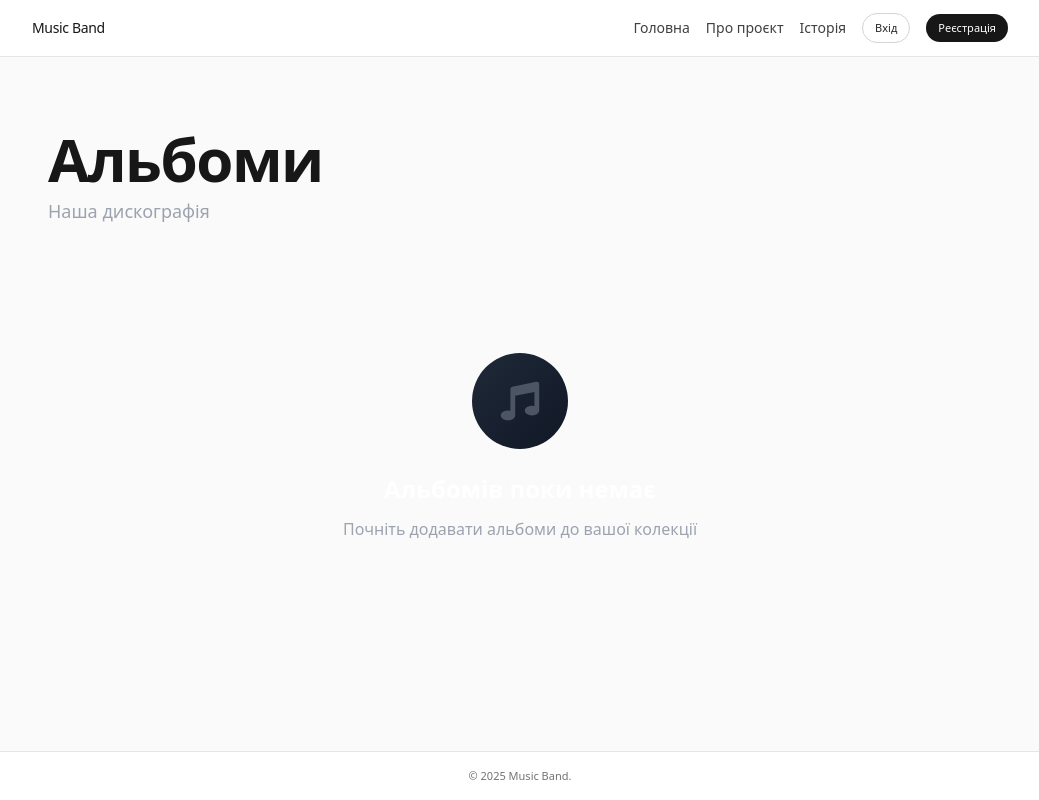
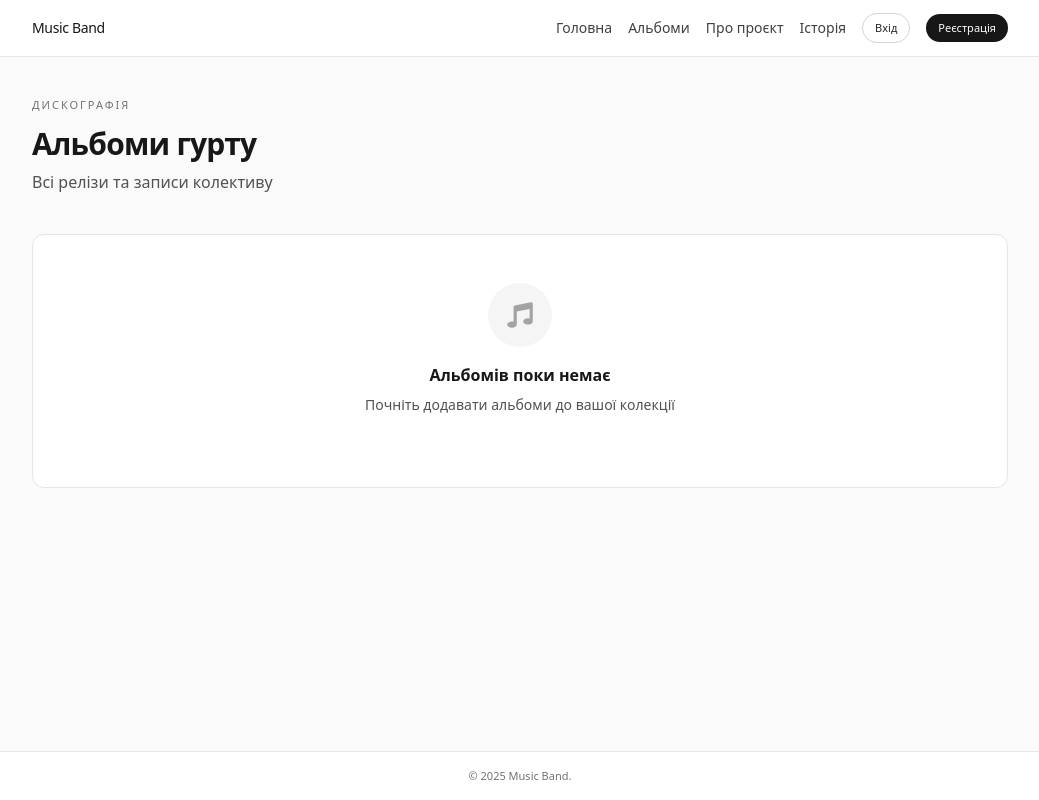
Before and after one commit to khodakivskyi/flask-demo, a Flask app: page /albums in a window 1280 px wide. Shown: the whole page, without its empty margins (120-1159 px from the left). Run offline with Flask 3, Linux system fonts and the light colour scheme; data that the repository does not hold is empty; some libraries are stand-ins or nearby versions.

Commit message:
update styles; add some new elements

```diff
--- a/app/templates/album.html
+++ b/app/templates/album.html
@@ -1,117 +1,89 @@
 {% extends "base.html" %}
 
-{% block title %}Альбоми - Музичний Гурт{% endblock %}
-
-{% block extra_css %}
-<script src="https://cdn.tailwindcss.com"></script>
-<style>
-    @keyframes fadeInUp {
-        from { opacity: 0; transform: translateY(20px); }
-        to   { opacity: 1; transform: translateY(0); }
-    }
-    .animate-fade-in-up { animation: fadeInUp 0.6s ease-out; }
-    .gradient-text-albums {
-        background: linear-gradient(135deg, #8b5cf6 0%, #ec4899 100%);
-        -webkit-background-clip: text;
-        -webkit-text-fill-color: transparent;
-        background-clip: text;
-    }
-    .album-card { transition: all 0.3s ease; }
-    .album-card:hover { transform: translateY(-8px); }
-</style>
-{% endblock %}
+{% block title %}Альбоми - Music Band{% endblock %}
 
 {% block content %}
-<div class="max-w-7xl mx-auto px-4 py-8">
-    <div class="flex flex-col md:flex-row justify-between items-center mb-12 animate-fade-in-up">
+<div class="space-y-10">
+    <section class="space-y-3">
+        <p class="text-[11px] tracking-[0.18em] uppercase text-neutral-500">
+            Дискографія
+        </p>
+        <div class="flex flex-col sm:flex-row sm:items-center sm:justify-between gap-4">
             <div>
-            <h1 class="text-5xl md:text-6xl font-black gradient-text-albums mb-2 tracking-tight">Альбоми</h1>
-            <p class="text-gray-400 text-lg">Наша дискографія</p>
+                <h1 class="text-2xl sm:text-3xl font-semibold tracking-tight text-neutral-900">
+                    Альбоми гурту
+                </h1>
+                <p class="mt-2 text-sm sm:text-base text-neutral-600 max-w-2xl">
+                    Всі релізи та записи колективу
+                </p>
             </div>
             {% if current_user.is_authenticated %}
             <a href="{{ url_for('main.album_add') }}"
-           class="mt-6 md:mt-0 inline-flex items-center px-6 py-3 bg-gradient-to-r from-purple-600 to-pink-600 text-white font-semibold rounded-xl hover:from-purple-700 hover:to-pink-700 transition-all duration-300 shadow-lg shadow-purple-500/50">
-            <svg class="w-5 h-5 mr-2" fill="currentColor" viewBox="0 0 20 20">
+               class="inline-flex items-center justify-center rounded-full bg-neutral-900 px-4 py-2 text-sm font-medium text-white hover:bg-black">
+                <svg class="w-4 h-4 mr-2" fill="currentColor" viewBox="0 0 20 20">
                     <path fill-rule="evenodd" d="M10 3a1 1 0 011 1v5h5a1 1 0 110 2h-5v5a1 1 0 11-2 0v-5H4a1 1 0 110-2h5V4a1 1 0 011-1z" clip-rule="evenodd"/>
                 </svg>
                 Додати альбом
             </a>
             {% endif %}
         </div>
+    </section>
 
     {% if albums %}
-    <div class="grid grid-cols-1 sm:grid-cols-2 lg:grid-cols-3 gap-8 animate-fade-in-up" style="animation-delay: 0.1s;">
+    <section class="grid gap-4 sm:grid-cols-2 lg:grid-cols-3">
         {% for album in albums %}
-        <div class="album-card group relative">
-            <div class="absolute inset-0 bg-gradient-to-r from-purple-600 to-pink-600 rounded-2xl blur opacity-0 group-hover:opacity-25 transition duration-300"></div>
-
-            <div class="relative bg-gradient-to-br from-gray-900 to-gray-800 border border-gray-700 rounded-2xl overflow-hidden hover:border-purple-500/50 transition-all duration-300">
-                <div class="relative h-64 overflow-hidden bg-gray-800">
+        <a href="{{ url_for('main.album_detail', album_id=album.id) }}"
+           class="group rounded-xl border border-neutral-200 bg-white overflow-hidden hover:border-neutral-300 hover:shadow-sm transition-all">
             {% if album.cover_image %}
+            <div class="aspect-square overflow-hidden bg-neutral-100">
                 <img src="{{ album.cover_image }}" alt="{{ album.title }}"
-                         class="w-full h-full object-cover group-hover:scale-110 transition-transform duration-500">
+                     class="w-full h-full object-cover group-hover:scale-105 transition-transform duration-300">
+            </div>
             {% else %}
-                    <div class="w-full h-full flex items-center justify-center bg-gradient-to-br from-gray-800 to-gray-900">
-                        <svg class="w-24 h-24 text-gray-600" fill="currentColor" viewBox="0 0 20 20">
+            <div class="aspect-square flex items-center justify-center bg-neutral-100">
+                <svg class="w-16 h-16 text-neutral-400" fill="currentColor" viewBox="0 0 20 20">
                     <path d="M18 3a1 1 0 00-1.196-.98l-10 2A1 1 0 006 5v9.114A4.369 4.369 0 005 14c-1.657 0-3 .895-3 2s1.343 2 3 2 3-.895 3-2V7.82l8-1.6v5.894A4.37 4.37 0 0015 12c-1.657 0-3 .895-3 2s1.343 2 3 2 3-.895 3-2V3z"/>
                 </svg>
             </div>
             {% endif %}
-
-                    <div class="absolute inset-0 bg-gradient-to-t from-black/80 via-black/40 to-transparent opacity-0 group-hover:opacity-100 transition-opacity duration-300 flex items-end justify-center pb-6">
-                        <a href="{{ url_for('main.album_detail', album_id=album.id) }}"
-                           class="px-6 py-2 bg-white text-gray-900 font-semibold rounded-lg hover:bg-gray-100 transition-colors">
-                            Переглянути
-                        </a>
-                    </div>
-                </div>
-
-                <div class="p-6">
-                    <h3 class="text-xl font-bold text-white mb-2 line-clamp-1">{{ album.title }}</h3>
-
-                    <div class="flex items-center text-gray-400 text-sm mb-3">
-                        <svg class="w-4 h-4 mr-2" fill="currentColor" viewBox="0 0 20 20">
+            <div class="p-4">
+                <h3 class="text-sm font-semibold text-neutral-900 mb-1.5 line-clamp-1">
+                    {{ album.title }}
+                </h3>
+                <div class="flex items-center text-xs text-neutral-600 mb-2">
+                    <svg class="w-3.5 h-3.5 mr-1.5" fill="currentColor" viewBox="0 0 20 20">
                         <path fill-rule="evenodd" d="M6 2a1 1 0 00-1 1v1H4a2 2 0 00-2 2v10a2 2 0 002 2h12a2 2 0 002-2V6a2 2 0 00-2-2h-1V3a1 1 0 10-2 0v1H7V3a1 1 0 00-1-1zm0 5a1 1 0 000 2h8a1 1 0 100-2H6z" clip-rule="evenodd"/>
                     </svg>
                     {{ album.release_date }}
                 </div>
-
                 {% if album.description %}
-                    <p class="text-gray-500 text-sm line-clamp-2 mb-4">{{ album.description }}</p>
+                <p class="text-xs text-neutral-600 line-clamp-2">
+                    {{ album.description }}
+                </p>
                 {% endif %}
-
-                    <a href="{{ url_for('main.album_detail', album_id=album.id) }}"
-                       class="inline-flex items-center text-purple-400 hover:text-purple-300 font-medium text-sm transition-colors">
-                        Детальніше
-                        <svg class="w-4 h-4 ml-1" fill="currentColor" viewBox="0 0 20 20">
-                            <path fill-rule="evenodd" d="M10.293 3.293a1 1 0 011.414 0l6 6a1 1 0 010 1.414l-6 6a1 1 0 01-1.414-1.414L14.586 11H3a1 1 0 110-2h11.586l-4.293-4.293a1 1 0 010-1.414z" clip-rule="evenodd"/>
-                        </svg>
+            </div>
         </a>
-                </div>
-            </div>
-        </div>
         {% endfor %}
-    </div>
-
+    </section>
     {% else %}
-    <div class="text-center py-20 animate-fade-in-up">
-        <div class="inline-flex items-center justify-center w-24 h-24 bg-gradient-to-br from-gray-800 to-gray-900 rounded-full mb-6">
-            <svg class="w-12 h-12 text-gray-600" fill="currentColor" viewBox="0 0 20 20">
+    <section class="rounded-xl border border-neutral-200 bg-white px-5 sm:px-7 py-12 text-center">
+        <div class="inline-flex items-center justify-center w-16 h-16 rounded-full bg-neutral-100 mb-4">
+            <svg class="w-8 h-8 text-neutral-400" fill="currentColor" viewBox="0 0 20 20">
                 <path d="M18 3a1 1 0 00-1.196-.98l-10 2A1 1 0 006 5v9.114A4.369 4.369 0 005 14c-1.657 0-3 .895-3 2s1.343 2 3 2 3-.895 3-2V7.82l8-1.6v5.894A4.37 4.37 0 0015 12c-1.657 0-3 .895-3 2s1.343 2 3 2 3-.895 3-2V3z"/>
             </svg>
         </div>
-        <h3 class="text-2xl font-bold text-white mb-3">Альбомів поки немає</h3>
-        <p class="text-gray-400 mb-6">Почніть додавати альбоми до вашої колекції</p>
+        <h3 class="text-base font-semibold text-neutral-900 mb-2">Альбомів поки немає</h3>
+        <p class="text-sm text-neutral-600 mb-6">Почніть додавати альбоми до вашої колекції</p>
         {% if current_user.is_authenticated %}
         <a href="{{ url_for('main.album_add') }}"
-           class="inline-flex items-center px-6 py-3 bg-gradient-to-r from-purple-600 to-pink-600 text-white font-semibold rounded-xl hover:from-purple-700 hover:to-pink-700 transition-all duration-300 shadow-lg shadow-purple-500/50">
-            <svg class="w-5 h-5 mr-2" fill="currentColor" viewBox="0 0 20 20">
+           class="inline-flex items-center justify-center rounded-full bg-neutral-900 px-4 py-2 text-sm font-medium text-white hover:bg-black">
+            <svg class="w-4 h-4 mr-2" fill="currentColor" viewBox="0 0 20 20">
                 <path fill-rule="evenodd" d="M10 3a1 1 0 011 1v5h5a1 1 0 110 2h-5v5a1 1 0 11-2 0v-5H4a1 1 0 110-2h5V4a1 1 0 011-1z" clip-rule="evenodd"/>
             </svg>
             Додати перший альбом
         </a>
         {% endif %}
-    </div>
+    </section>
     {% endif %}
 </div>
 {% endblock %}
--- a/app/templates/base.html
+++ b/app/templates/base.html
@@ -86,6 +86,9 @@
                     <a href="{{ url_for('main.index') }}" class="text-neutral-700 hover:text-black">
                         Головна
                     </a>
+                    <a href="{{ url_for('main.albums') }}" class="text-neutral-700 hover:text-black">
+                        Альбоми
+                    </a>
                     <a href="{{ url_for('main.about') }}" class="text-neutral-700 hover:text-black">
                         Про проєкт
                     </a>
```
Also changed, not shown: app/templates/album_detail.html (+40 -42 lines), app/templates/album_form.html (+30 -29 lines), app/templates/index.html (+34 -7 lines). Lines whose indentation alone changed are shown as unchanged.
